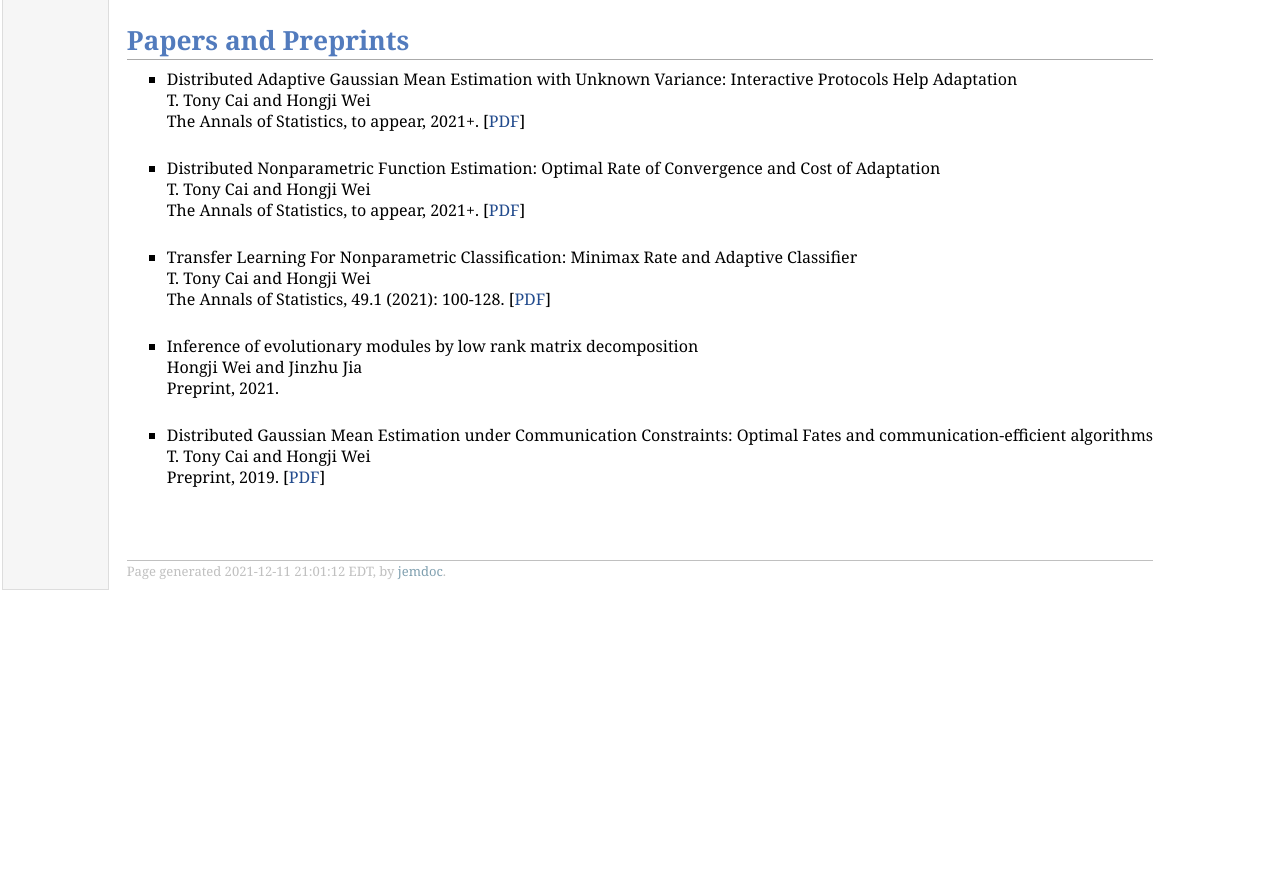
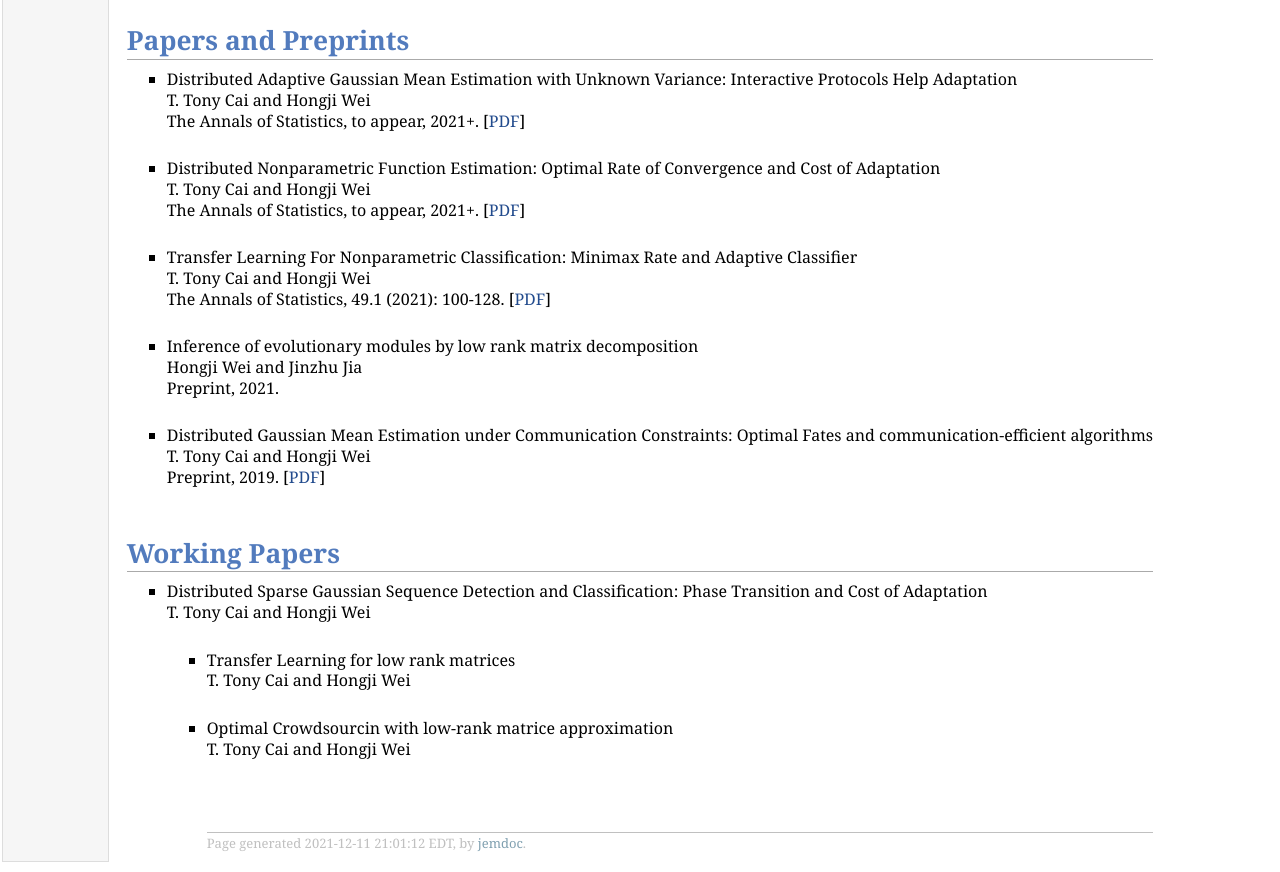
Before and after one commit to hongji-wei/hongji-wei.github.io, a plain HTML site: page research.html in a window 1280 px wide. Shown: the part 127-999 px from the top of the page. Before the commit the page ends 800 px from the top, so only its background shows below. Drawn offline with Linux system fonts and the light colour scheme.

Commit message:
Update research.html

```diff
--- a/research.html
+++ b/research.html
@@ -54,6 +54,21 @@
 <br /></p>
 </li>
 </ul>
+<h1>Working Papers</h1>
+<ul>
+<li><p>Distributed Sparse Gaussian Sequence Detection and Classification: Phase Transition and Cost of Adaptation<br />
+T. Tony Cai and Hongji Wei <br />
+<br /></p>
+</li>
+<ul>
+<li><p>Transfer Learning for low rank matrices<br />
+T. Tony Cai and Hongji Wei <br />
+<br /></p>
+</li>
+<li><p>Optimal Crowdsourcin with low-rank matrice approximation<br />
+T. Tony Cai and Hongji Wei <br />
+<br /></p>
+</li>
 <div id="footer">
 <div id="footer-text">
 Page generated 2021-12-11 21:01:12 EDT, by <a href="http://jemdoc.jaboc.net/">jemdoc</a>.
```
